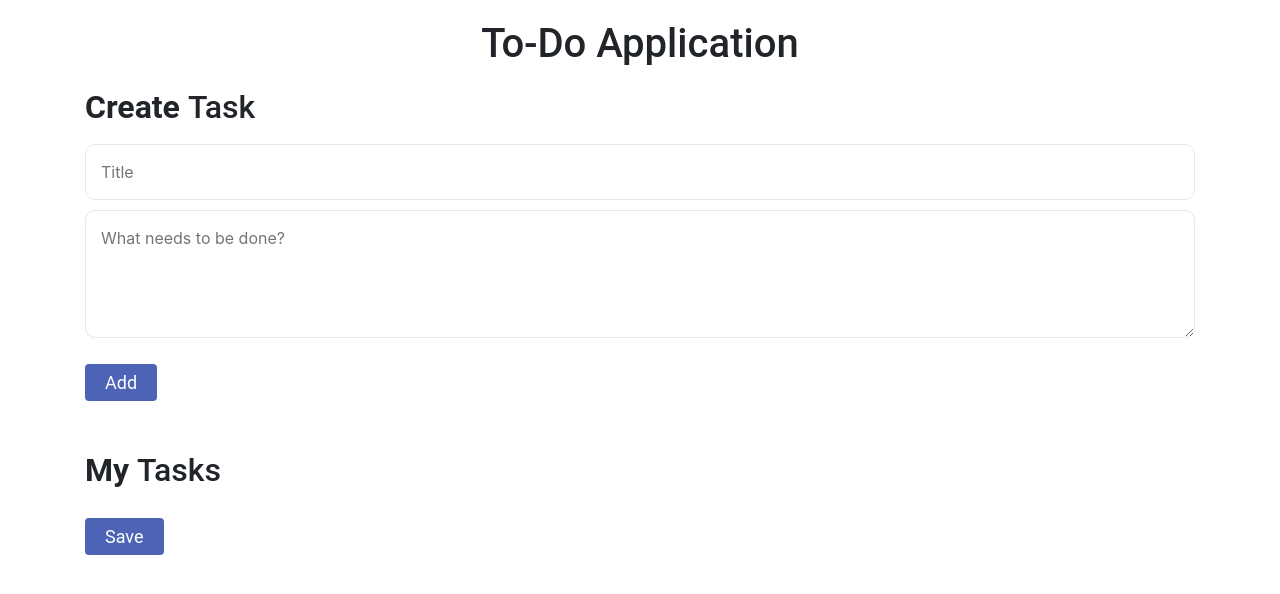
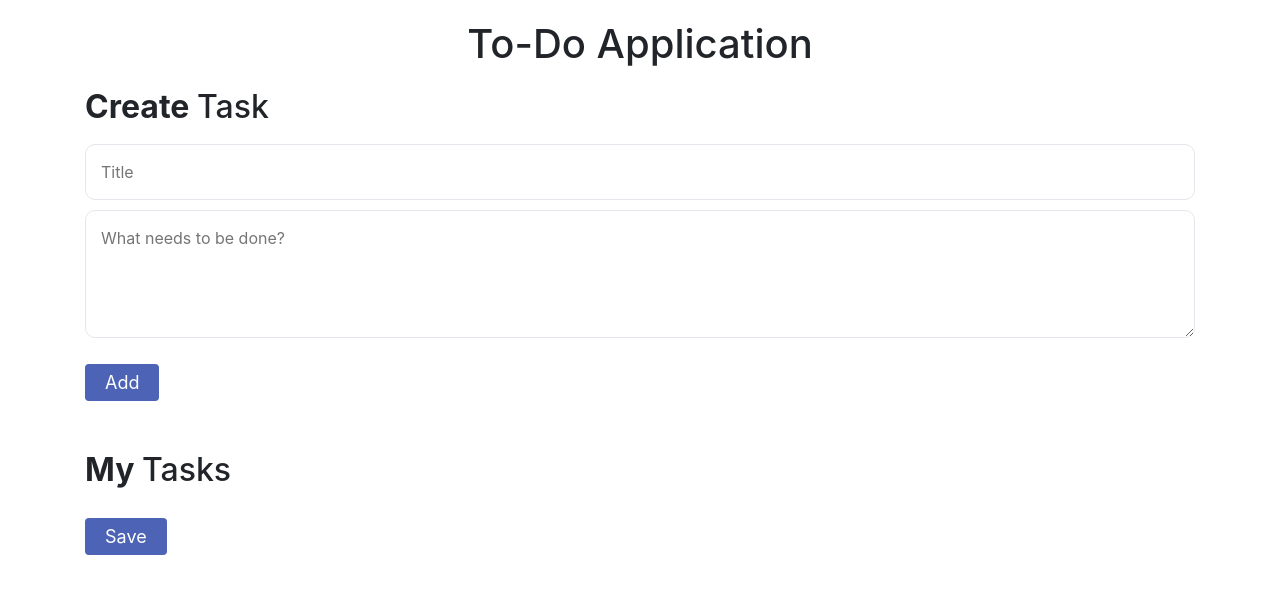
Before and after one commit to Nethimaniteja/task_project, a plain HTML site: page projectIamneo/index.html in a window 1280 px wide. Drawn offline with nearby package versions, Linux system fonts and the light colour scheme.

Commit message:
Update index.css

```diff
--- a/projectIamneo/index.css
+++ b/projectIamneo/index.css
@@ -1,8 +1,6 @@
 
 .todos-heading {
-    /* d */
     text-align: center;
-    font-family: Roboto;
     font-size: 40px;
     font-weight: 500;
     margin-top: 20px;
@@ -10,41 +8,31 @@
 }
 
 .create-task-heading {
-    /* d */
-    font-family: Roboto;
     font-size: 32px;
     font-weight: 700;
 }
 
 .create-task-heading-subpart {
-    /* d */
-    font-family: "Roboto";
     font-size: 32px;
     font-weight: 500;
 }
 
 .todo-items-heading {
-    /* d */
-    font-family: "Roboto";
     font-size: 32px;
     font-weight: 700;
 }
 
 .todo-items-heading-subpart {
-    /* d */
-    font-family: "Roboto";
     font-size: 32px;
     font-weight: 500;
 }
 
 .todo-items-container {
-    /* d */
     margin: 0px;
     padding: 0px;
 }
 
 .todo-item-container {
-    /* d */
     list-style-type: none;
     margin-top: 15px;
     background-color: #e6f6ff;
@@ -59,7 +47,6 @@
 }
 
 .todo-user-input {
-    /* d */
     background-color: white;
     width: 100%;
     border-radius: 10px;
@@ -69,10 +56,8 @@
 }
 
 .button {
-    /* d */
     color: white;
     background-color: #4c63b6;
-    font-family: "Roboto";
     font-size: 18px;
     border-width: 0px;
     border-radius: 4px;
@@ -89,7 +74,6 @@
 .todo-saved-title {
     background-color: transparent;
     font-size: 20px;
-    font-family: "Roboto";
     font-weight: 500;
     padding: 8px;
     margin-bottom: 0px;
```
